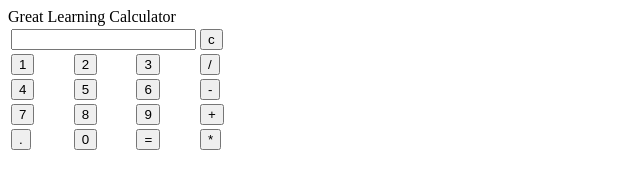
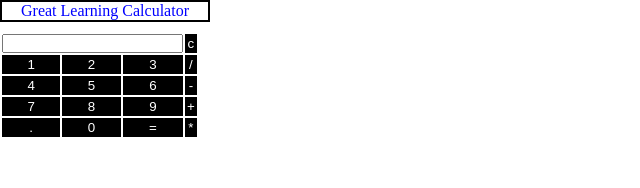
Before and after one commit to 0tieno/100DaysOf-Code, a plain HTML site: page Calculator/index.html in a window 1280 px wide. Shown: the whole page, without its empty margins (0-640 px from the left). Drawn offline with Linux system fonts and the light colour scheme.

Commit message:
chore: basic styling

```diff
--- a/Calculator/index.html
+++ b/Calculator/index.html
@@ -3,6 +3,7 @@
   <head>
     <meta charset="UTF-8" />
     <meta name="viewport" content="width=device-width, initial-scale=1.0" />
+    <link rel="stylesheet" href="styles.css">
     <title>Calculator Project</title>
   </head>
   <body>
--- a/Calculator/styles.css
+++ b/Calculator/styles.css
@@ -0,0 +1,26 @@
+*{
+    margin: 0;
+    padding: 0;
+    box-sizing: border-box;
+}
+
+.title{
+    margin-bottom: 10px;
+    text-align: center;
+    width: 210px;
+    color: blue;
+    border: 2px solid black;
+}
+
+input[type='button']{
+    background-color: black;
+    color: #fff;
+    border: 2px solid black;
+    width: 100%;
+}
+
+inpu[type='text']{
+    background-color: #fff;
+    border: 2px solid #000;
+    width: 100%;
+}
```
